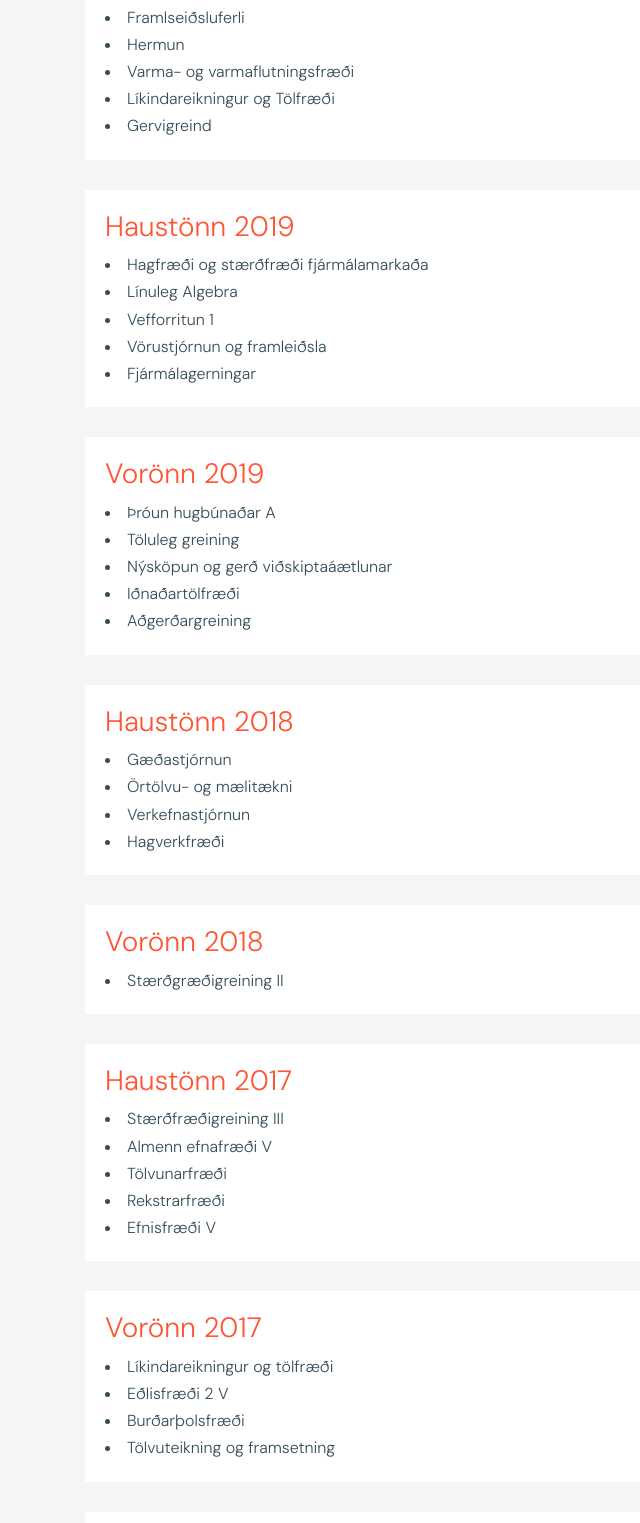
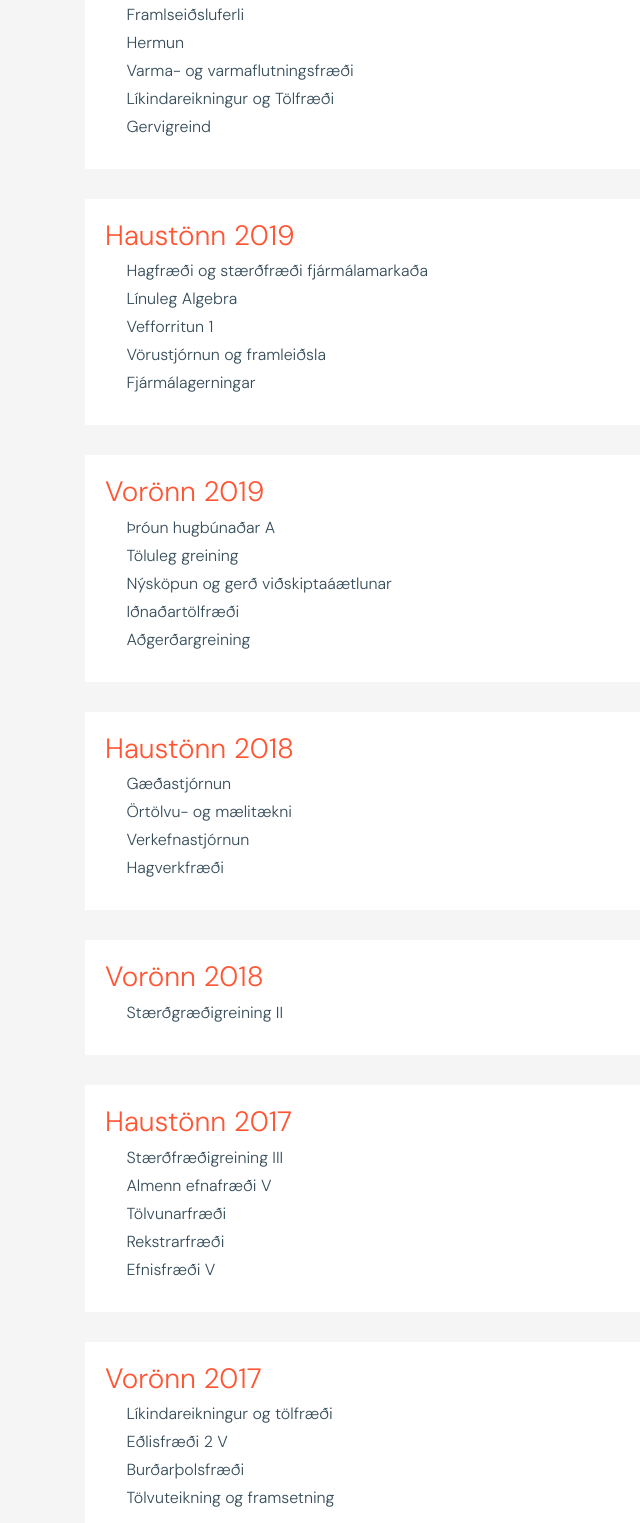
Before and after one commit to viktorgiz/Framleidsluferli_vhg6, a plain HTML site: page index.html in a window 1280 px wide. Shown: the part 970-2493 px from the top of the page, without its empty margins (0-640 px from the left). Drawn offline with Linux system fonts and the light colour scheme; files whose address does not match are found by name.

Commit message:
Uppfært index.html

```diff
--- a/index.html
+++ b/index.html
@@ -98,67 +98,83 @@
           <div class="col-lg-12">
             <div class="careers-1">
               <h3><a href="#">Vorönn 2020</a></h3>
-              <li class="roles">Framlseiðsluferli</li>
-              <li class="roles">Hermun</li>
-              <li class="roles">Varma- og varmaflutningsfræði</li>
-              <li class="roles">Líkindareikningur og Tölfræði</li>
-              <li class="roles">Gervigreind</li>
+              <div style="padding: 5px 0 0 2%; display:flex; flex-direction:column; line-height: 0.75;">
+                <p>Framlseiðsluferli</p>
+                <p>Hermun</p>
+                <p>Varma- og varmaflutningsfræði</p>
+                <p>Líkindareikningur og Tölfræði</p>
+                <p>Gervigreind</p>
+              </div>
             </div>
 
             <div class="careers-1">
               <h3><a href="#">Haustönn 2019</a></h3>
-              <li class="roles">Hagfræði og stærðfræði fjármálamarkaða</li>
-              <li class="roles">Línuleg Algebra</li>
-              <li class="roles">Vefforritun 1</li>
-              <li class="roles">Vörustjórnun og framleiðsla</li>
-              <li class="roles">Fjármálagerningar</li>
+              <div style="padding: 5px 0 0 2%; display:flex; flex-direction:column; line-height: 0.75;">
+                <p>Hagfræði og stærðfræði fjármálamarkaða</p>
+                <p>Línuleg Algebra</p>
+                <p>Vefforritun 1</p>
+                <p>Vörustjórnun og framleiðsla</p>
+                <p>Fjármálagerningar</p>
+              </div>
             </div>
 
             <div class="careers-1">
               <h3><a href="#">Vorönn 2019</a></h3>
-              <li class="roles">Þróun hugbúnaðar A</li>
-              <li class="roles">Töluleg greining</li>
-              <li class="roles">Nýsköpun og gerð viðskiptaáætlunar</li>
-              <li class="roles">Iðnaðartölfræði</li>
-              <li class="roles">Aðgerðargreining</li>
+              <div style="padding: 5px 0 0 2%; display:flex; flex-direction:column; line-height: 0.75;">
+                <p>Þróun hugbúnaðar A</p>
+                <p>Töluleg greining</p>
+                <p>Nýsköpun og gerð viðskiptaáætlunar</p>
+                <p>Iðnaðartölfræði</p>
+                <p>Aðgerðargreining</p>
+              </div>
             </div>
 
             <div class="careers-1">
               <h3><a href="#">Haustönn 2018</a></h3>
-              <li class="roles">Gæðastjórnun</li>
-              <li class="roles">Örtölvu- og mælitækni</li>
-              <li class="roles">Verkefnastjórnun</li>
-              <li class="roles">Hagverkfræði</li>
+              <div style="padding: 5px 0 0 2%; display:flex; flex-direction:column; line-height: 0.75;">
+                <p>Gæðastjórnun</p>
+                <p>Örtölvu- og mælitækni</p>
+                <p>Verkefnastjórnun</p>
+                <p>Hagverkfræði</p>
+              </div>
             </div>
 
             <div class="careers-1">
               <h3><a href="#">Vorönn 2018</a></h3>
-              <li class="roles">Stærðgræðigreining II</li>
+              <div style="padding: 5px 0 0 2%; display:flex; flex-direction:column; line-height: 0.75;">
+              <p>Stærðgræðigreining II</p>
+              </div>
             </div>
 
             <div class="careers-1">
               <h3><a href="#">Haustönn 2017</a></h3>
-              <li class="roles">Stærðfræðigreining III</li>
-              <li class="roles">Almenn efnafræði V</li>
-              <li class="roles">Tölvunarfræði</li>
-              <li class="roles">Rekstrarfræði</li>
-              <li class="roles">Efnisfræði V</li>
+              <div style="padding: 5px 0 0 2%; display:flex; flex-direction:column; line-height: 0.75;">
+                <p>Stærðfræðigreining III</p>
+                <p>Almenn efnafræði V</p>
+                <p>Tölvunarfræði</p>
+                <p>Rekstrarfræði</p>
+                <p>Efnisfræði V</p>
+              </div>
             </div>
 
             <div class="careers-1">
               <h3><a href="#">Vorönn 2017</a></h3>
-              <li class="roles">Líkindareikningur og tölfræði</li>
-              <li class="roles">Eðlisfræði 2 V</li>
-              <li class="roles">Burðarþolsfræði</li>
-              <li class="roles">Tölvuteikning og framsetning</li>
+              <div style="padding: 5px 0 0 2%; display:flex; flex-direction:column; line-height: 0.75;">
+                <p>Líkindareikningur og tölfræði</p>
+                <p>Eðlisfræði 2 V</p>
+                <p>Burðarþolsfræði</p>
+                <p>Tölvuteikning og framsetning</p>
+              </div>
             </div>
 
             <div class="careers-1">
               <h3><a href="#">Haustönn 2016</a></h3>
-              <li class="roles">Inngangur að verkfræði</li>
-              <li class="roles">Eðlisfræði 1 V</li>
-              <li class="roles">Línuleg algebra</li>
-              <li class="roles">Stærðfræðigreining I</li>
+              <div style="padding: 5px 0 0 2%; display:flex; flex-direction:column; line-height: 0.75;">
+                <p>Inngangur að verkfræði</p>
+                <p>Eðlisfræði 1 V</p>
+                <p>Línuleg algebra</p>
+                <p>Stærðfræðigreining I</p>
+              </div>
             </div>
 
           </div>
```
